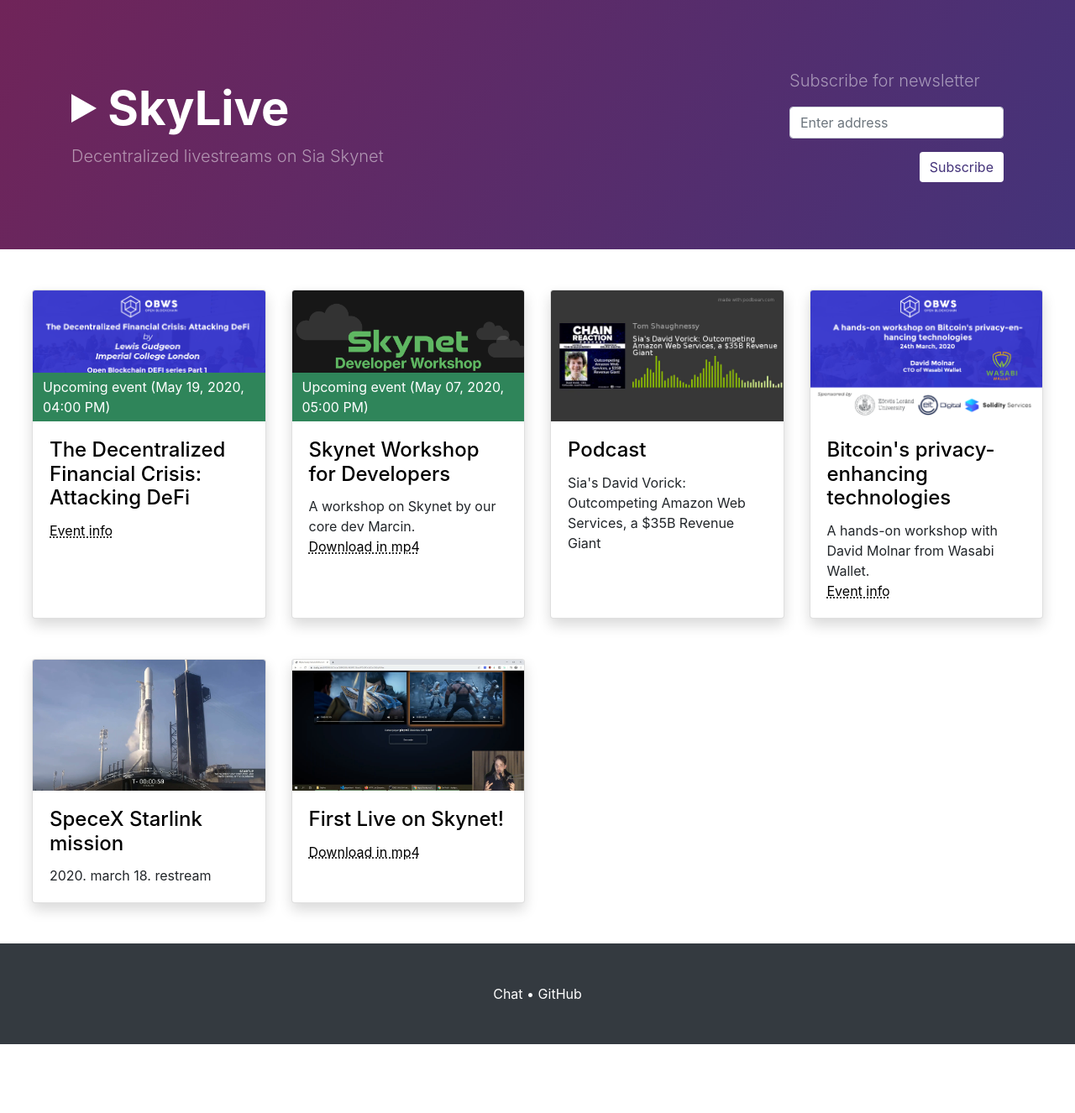
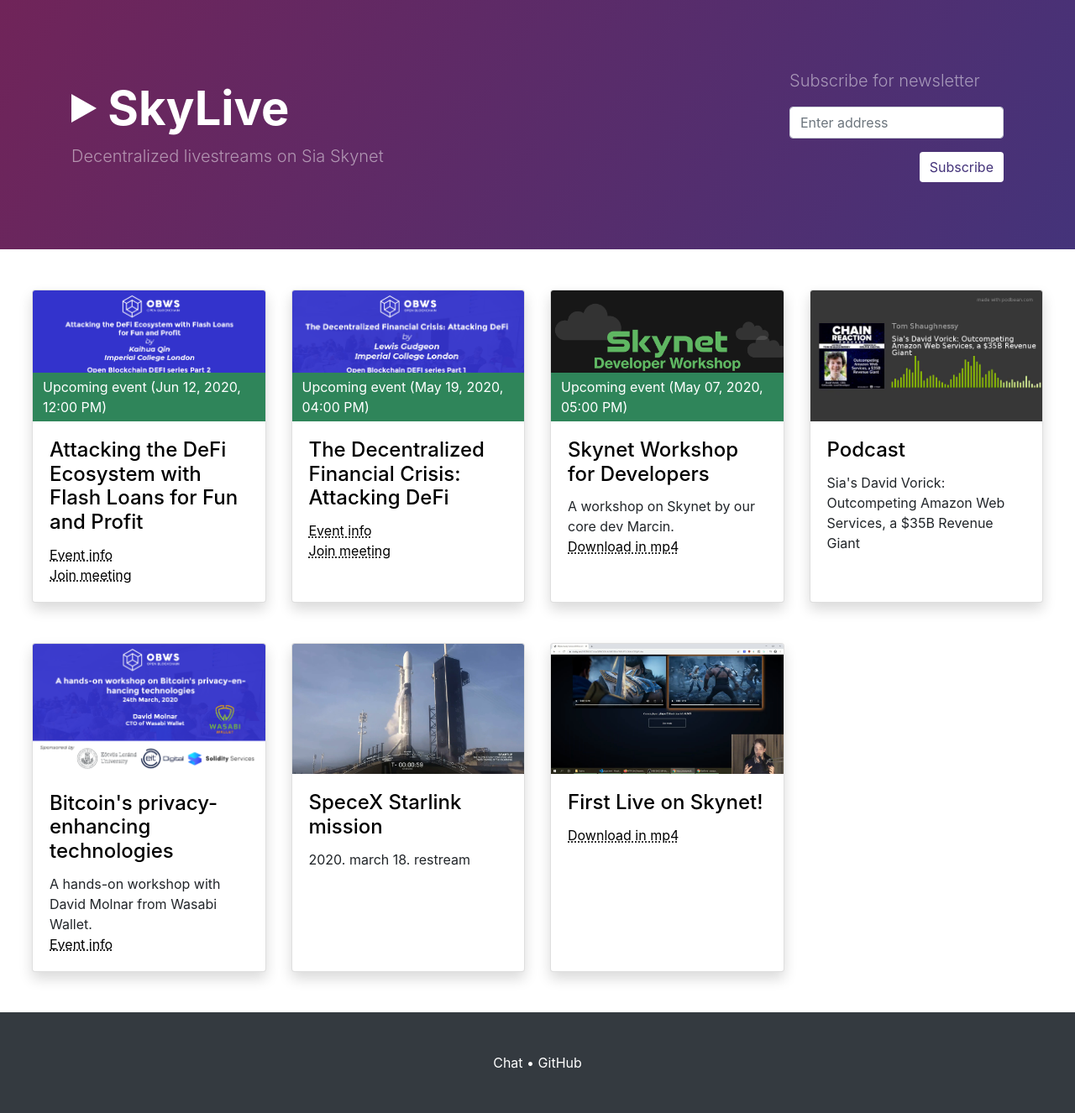
Before and after one commit to DaWe35/SkyLive, a PHP site: page / in a window 1280 px wide. Shown: the whole page at 84% size. Before the commit the page ends 1244 px from the top, so only its background shows below. Run offline with PHP 8.4, Linux system fonts and the light colour scheme.

Commit message:
add event to index.php

```diff
--- a/server/index.php
+++ b/server/index.php
@@ -64,6 +64,31 @@
 	<div class="container-fluid">
 		<div class="row mt-5 mr-2 ml-2"> <?php
 
+			$streamId = 'obws3';
+			$event_time = 1591963200;
+			$event_end_time = 1591974000; ?>
+			<div class="col-md-3 mb-5">
+				<div class="card h-100 shadow">
+					<a href="<?= $player . $streamId?>" class="position-relative"> <?php
+						date_default_timezone_set('UTC');
+						$current = time();
+						if ($current < $event_time) { ?>
+							<div class="ribbon ribbon-green">Upcoming event (<script>printDateTime(<?= $event_time ?>)</script>)</div> <?php
+						} else if ($current < $event_end_time) { ?>
+							<div class="ribbon ribbon-red">On air</div> <?php
+						} ?>
+						<img class="card-img-top" src="thumbnails/obws3.png" alt="">
+					</a>
+					<div class="card-body">
+						<a href="<?= $player . $streamId?>">
+							<h4 class="card-title">Attacking the DeFi Ecosystem with Flash Loans for Fun and Profit</h4>
+						</a>
+						<a href="https://www.meetup.com/Open-Blockchain-Workshop-Series/events/270606440/" class="card-text">Event info</a><br>
+						<a href="https://us02web.zoom.us/j/89814498348" class="card-text">Join meeting</a>
+					</div>
+				</div>
+			</div> <?php
+
 			$streamId = 'obws2';
 			$event_time = 1589904000;
 			$event_end_time = 1589914800; ?>
@@ -83,7 +108,8 @@
 						<a href="<?= $player . $streamId?>">
 							<h4 class="card-title">The Decentralized Financial Crisis: Attacking DeFi</h4>
 						</a>
-						<a href="https://www.meetup.com/Open-Blockchain-Workshop-Series/events/270437669/" class="card-text">Event info</a>
+						<a href="https://www.meetup.com/Open-Blockchain-Workshop-Series/events/270437669/" class="card-text">Event info</a><br>
+						<a href="https://us02web.zoom.us/j/87278019230" class="card-text">Join meeting</a>
 					</div>
 				</div>
 			</div> <?php
```
Also changed, not shown: server/thumbnails/obws3.png (added).
